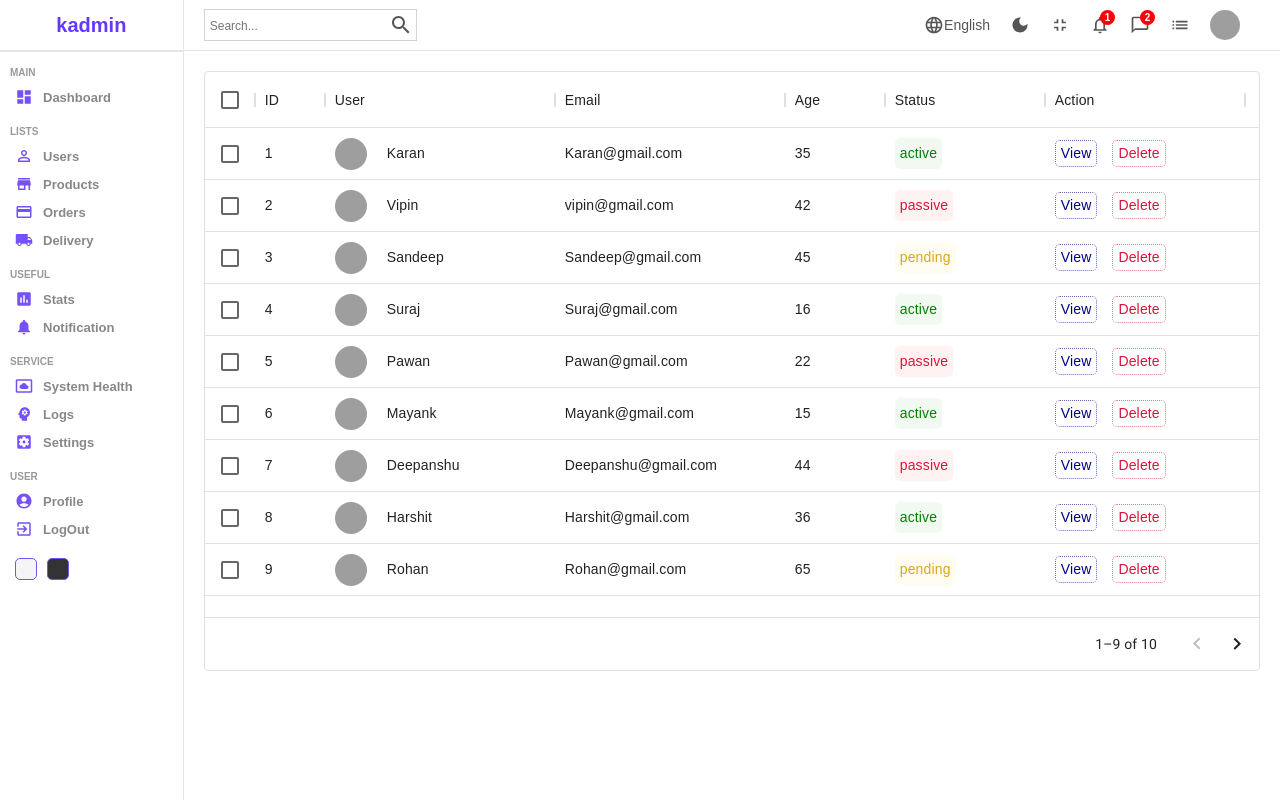
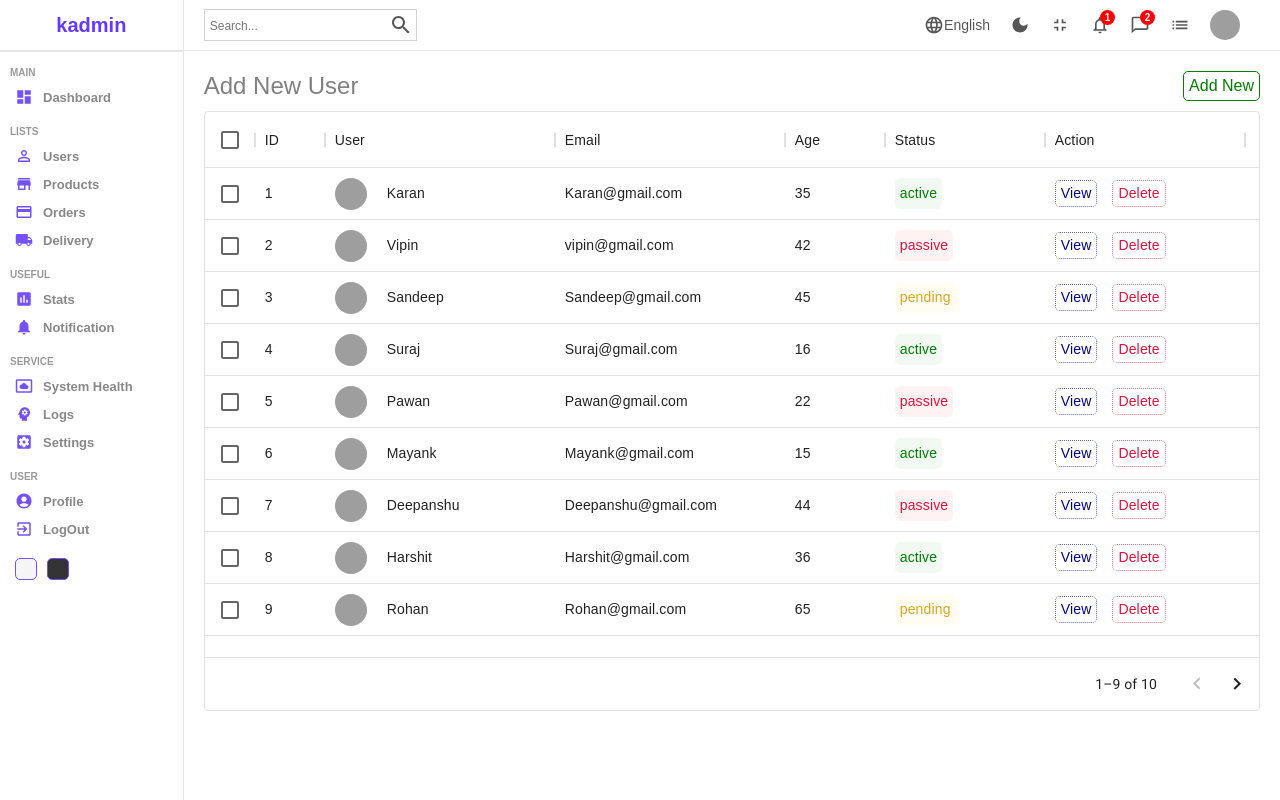
Before and after one commit to its-kaushik/admin-panel, a React (Create React App) app: page /users in a window 1280 px wide. Built offline with nearby package versions, Linux system fonts and the light colour scheme; grey boxes are pictures that could not be loaded.

Commit message:
Adsding various Links

```diff
--- a/src/components/datatable/Datatable.jsx
+++ b/src/components/datatable/Datatable.jsx
@@ -1,20 +1,34 @@
 import './datatable.scss';
 import { DataGrid } from '@mui/x-data-grid';
 import { userColumns, userRows } from '../../datatablesource';
+import { Link } from 'react-router-dom'
 
 const Datatable = () => {
 
-        const actionColumn = [{ field: "action", headerName: "Action", width: 200, renderCell:()=>{
+    const actionColumn = [{
+        field: "action", headerName: "Action", width: 200, renderCell: () => {
             return (
                 <div className='cellAction' >
-                    <div className='viewButton' >View</div>
+                    <Link to="/users/test" style={{ textDecoration: 'none' }} >
+                        <div className='viewButton' >View</div>
+                    </Link>
                     <div className='deleteButton' >Delete</div>
                 </div>
             )
-        } }] ;
+        }
+    }];
 
     return (
         <div className='datatable' >
+            <div className='datatableTitle' >
+                Add New User
+                <Link
+                    to="/users/new"
+                    className="link"
+                >
+                    Add New
+                </Link>
+            </div>
             <DataGrid
                 rows={userRows}
                 columns={userColumns.concat(actionColumn)}
--- a/src/components/datatable/datatable.scss
+++ b/src/components/datatable/datatable.scss
@@ -1,6 +1,27 @@
 .datatable{
     height: 600px;
     padding: 20px;
+
+    .datatableTitle{
+        width: 100%;
+        font-size: 24px;
+        color: gray;
+        margin-bottom: 10px;
+        display: flex;
+        align-items: center;
+        justify-content: space-between;
+
+        .link{
+            text-decoration: none;
+            color: green;
+            font-size: 16px;
+            font-weight: 400;
+            border: 1px solid green;
+            padding: 5px ;
+            border-radius: 5px;
+            cursor: pointer;
+        }
+    }
 
     .cellWithImg{
         display: flex;
--- a/src/components/sidebar/Sidebar.jsx
+++ b/src/components/sidebar/Sidebar.jsx
@@ -11,12 +11,15 @@ import PsychologyIcon from '@mui/icons-material/Psychology';
 import SettingsApplicationsIcon from '@mui/icons-material/SettingsApplications';
 import AccountCircleIcon from '@mui/icons-material/AccountCircle';
 import ExitToAppIcon from '@mui/icons-material/ExitToApp';
+import { Link } from "react-router-dom";
 
 const Sidebar = () => {
     return (
         <div className="sidebar" >
             <div className="top">
+                <Link to="/" style={{ textDecoration: 'none' }} >
                     <span className="logo" >kadmin</span>
+                </Link>
             </div>
             <hr />
             <div className="center">
@@ -27,14 +30,18 @@ const Sidebar = () => {
                         <span>Dashboard</span>
                     </li>
                     <p className="title" >LISTS</p>
+                    <Link to="/users" style={{ textDecoration: 'none' }} >
                         <li>
                             <PersonOutlineIcon className="icon" />
                             <span>Users</span>
                         </li>
+                    </Link>
+                    <Link to="/products" style={{ textDecoration: 'none' }} >
                         <li>
                             <StoreIcon className="icon" />
                             <span>Products</span>
                         </li>
+                    </Link>
                     <li>
                         <CreditCardIcon className="icon" />
                         <span>Orders</span>
@@ -84,4 +91,4 @@ const Sidebar = () => {
     )
 }
 
-export default Sidebar ;
+export default Sidebar;
```
Lines whose indentation alone changed are shown as unchanged.
